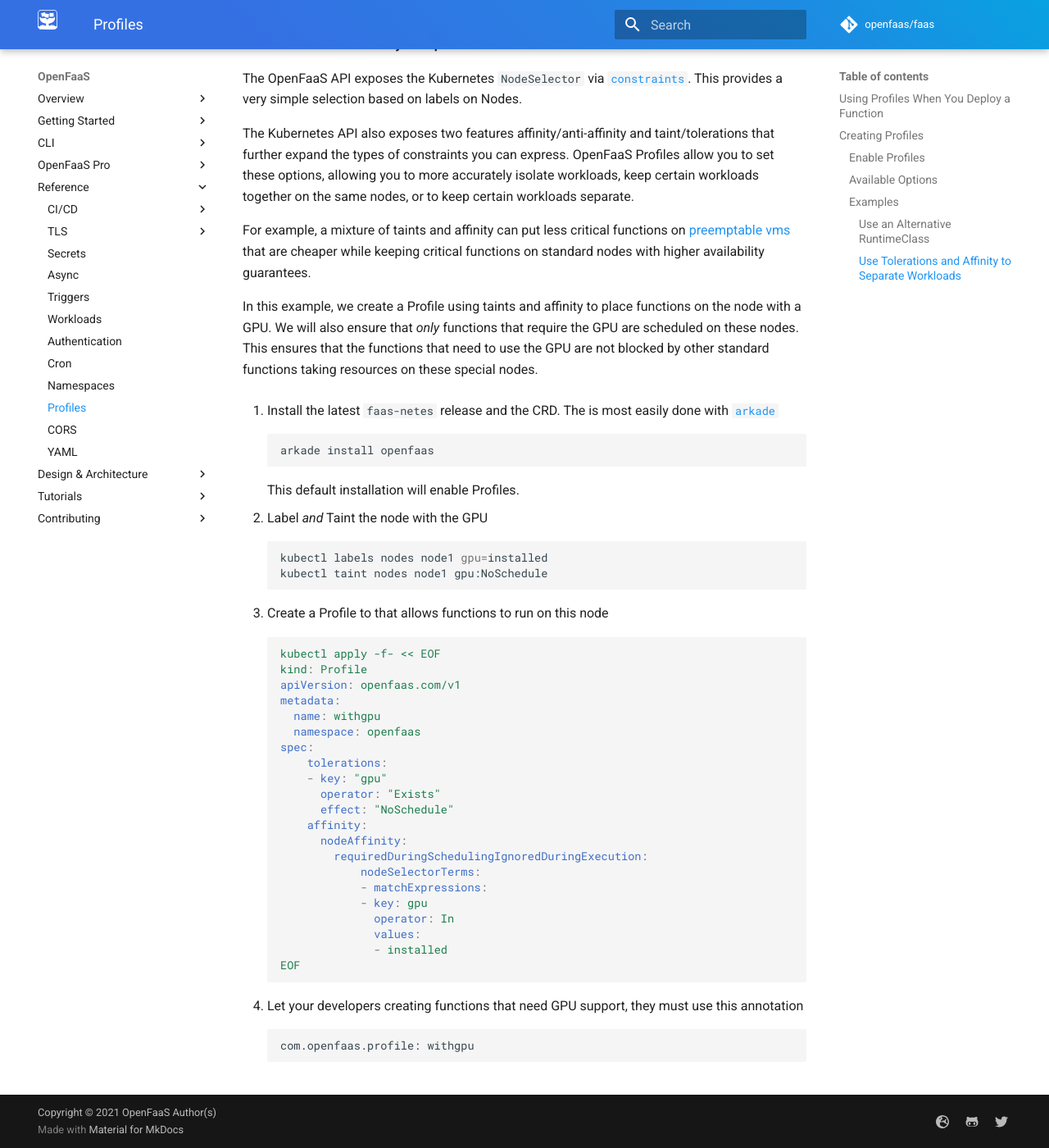
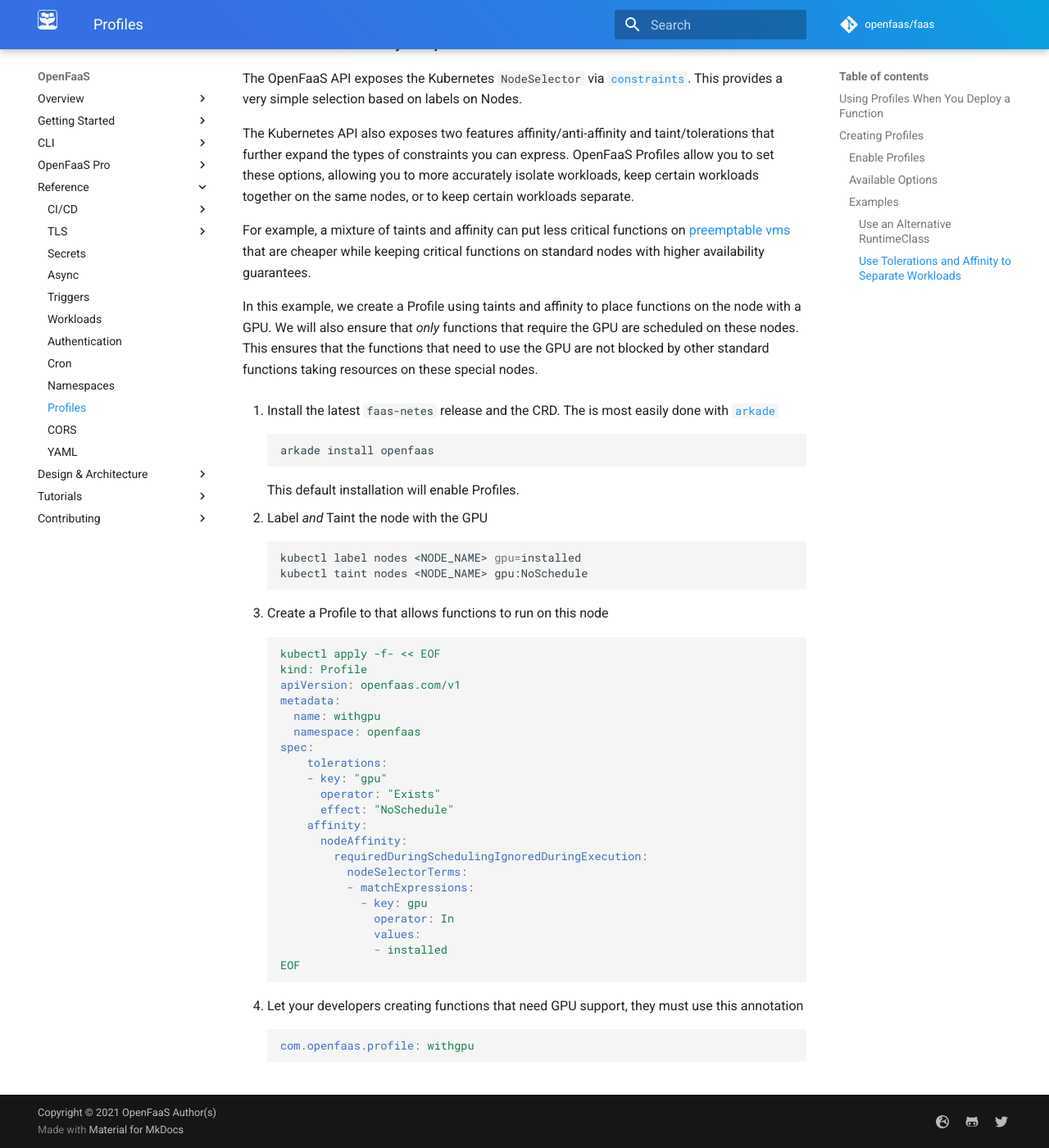
Before and after one commit to openfaas/docs, an MkDocs documentation site: the page built from docs/reference/profiles.md, in a window 1280 px wide and 1400 px high, scrolled down 3036 px. Shown: the whole window at 82% size. Built offline with MkDocs 1.6.1 and Material for MkDocs 9.7.7, drawn with Linux system fonts in a browser that asks for light colours; comment, search, counter and statistics services are not loaded.

Commit message:
update profile documentation page
Signed-off-by: Carlos Panato <ctadeu@gmail.com>

````diff
--- a/docs/reference/profiles.md
+++ b/docs/reference/profiles.md
@@ -118,15 +118,18 @@ For example, a mixture of taints and affinity can put less critical functions on
 In this example, we create a Profile using taints and affinity to place functions on the node with a GPU.  We will also ensure that _only_ functions that require the GPU are scheduled on these nodes. This ensures that the functions that need to use the GPU are not blocked by other standard functions taking resources on these special nodes.
 
 1. Install the latest `faas-netes` release and the CRD. The is most easily done with [`arkade`](https://github.com/alexellis/arkade)
+
     ```sh
     arkade install openfaas
     ```
+
     This default installation will enable Profiles.
 
 2. Label _and_ Taint the node with the GPU
+
     ```sh
-    kubectl labels nodes node1 gpu=installed
-    kubectl taint nodes node1 gpu:NoSchedule
+    kubectl label nodes <NODE_NAME> gpu=installed
+    kubectl taint nodes <NODE_NAME> gpu:NoSchedule
     ```
 
 3. Create a Profile to that allows functions to run on this node
@@ -145,15 +148,17 @@ In this example, we create a Profile using taints and affinity to place function
         affinity:
           nodeAffinity:
             requiredDuringSchedulingIgnoredDuringExecution:
-                nodeSelectorTerms:
-                - matchExpressions:
+              nodeSelectorTerms:
+              - matchExpressions:
                 - key: gpu
                   operator: In
                   values:
                   - installed
     EOF
     ```
+
 3. Let your developers creating functions that need GPU support, they must use this annotation
-    ```
+
+    ```yaml
     com.openfaas.profile: withgpu
     ```
````
